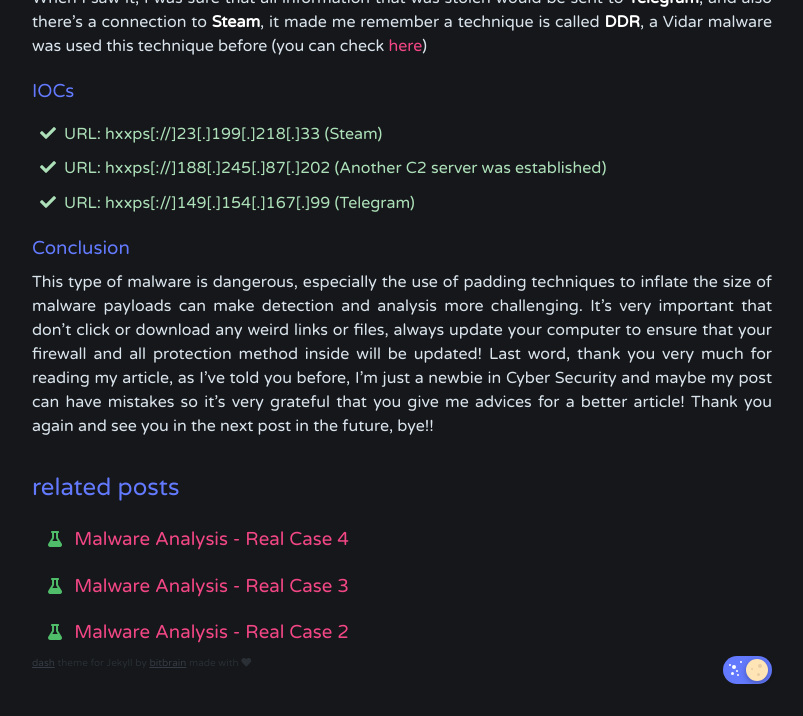
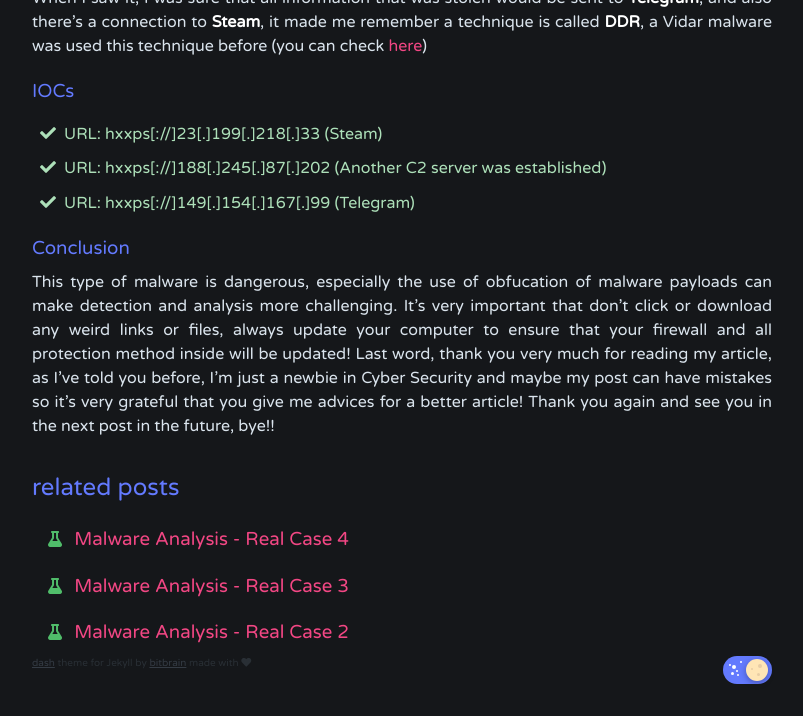
Before and after one commit to odintheprotector/odintheprotector.github.io, a Jekyll site: the page built from _posts/2024-09-05-malware-analysis-real-case-5.md, in a window 1280 px wide and 900 px high, scrolled down 5825 px, cut to the strip 184-900 px from the top of the window. Shown: the whole strip, without its empty margins (238-1041 px from the left). Built offline with Jekyll 4.4.1, drawn with Linux system fonts in a browser that asks for light colours; nearby versions of some CDN libraries.

Commit message:
Update 2024-09-05-malware-analysis-real-case-5.md

```diff
--- a/_posts/2024-09-05-malware-analysis-real-case-5.md
+++ b/_posts/2024-09-05-malware-analysis-real-case-5.md
@@ -50,7 +50,7 @@ a Vidar malware was used this technique before (you can check [here](https://dar
 - URL: hxxps[://]149[.]154[.]167[.]99 (Telegram)
 
 ### Conclusion
-This type of malware is dangerous, especially the use of padding techniques to inflate the size of malware payloads can make detection and analysis more challenging. It's
+This type of malware is dangerous, especially the use of obfucation of malware payloads can make detection and analysis more challenging. It's
 very important that don't click or download any weird links or files, always update your computer to ensure that your firewall and all protection method inside will be updated! Last word,
 thank you very much for reading my article, as I've told you before, I'm just a newbie in Cyber Security and maybe my post can have mistakes so it's very grateful that you give me advices
 for a better article! Thank you again and see you in the next post in the future, bye!!
```
